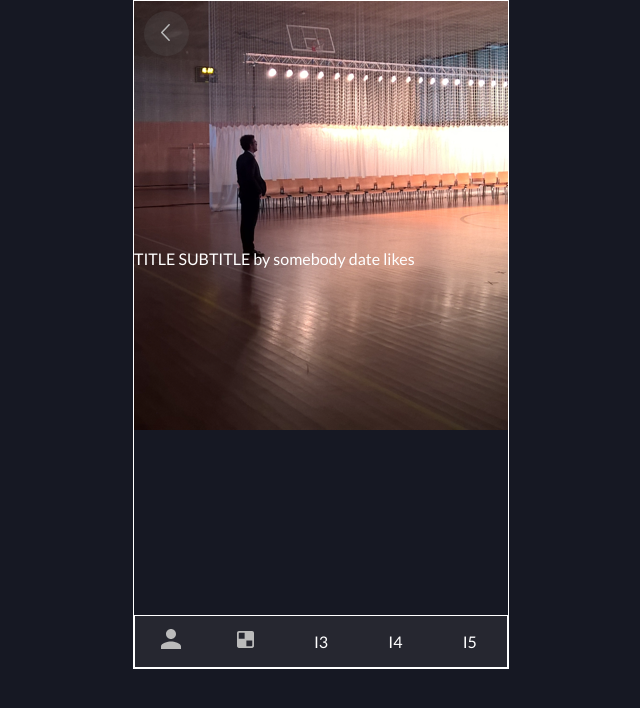
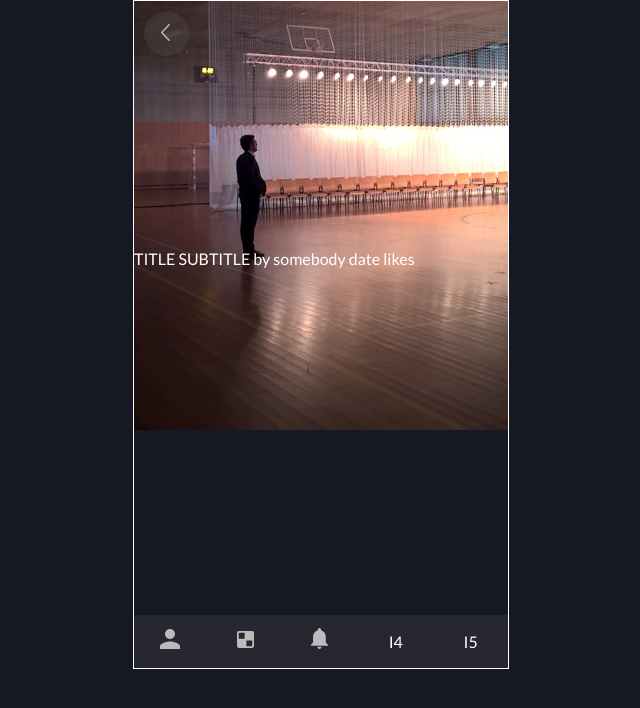
Before and after one commit to abbasnake/scandi, a Vue app in the folder client/: page /#/ in a window 1280 px wide. Shown: the top 708 px of the page, without its empty margins (319-959 px from the left). Built offline with nearby package versions, Linux system fonts and the light colour scheme.

Commit message:
added notifications button in navbar

```diff
--- /dev/null
+++ b/client/src/components/IconNotifications.vue
@@ -0,0 +1,19 @@
+<template>
+  <svg class="icon-notifications">
+    <path d="M11.58 18.85L11.58 18.85M11.58 18.85L7.32 18.85C7.32 20.03 8.27 21 9.45 21C10.62 21 11.58 20.03 11.58 18.85M9.45 0C8.57 0 7.86 0.72 7.86 1.62L7.86 2.35C4.8 3.08 3.07 5.84 3.07 9.15L3.07 14.54L0.94 16.69L0.94 17.77L17.96 17.77L17.96 16.69L15.84 14.54L15.84 9.15C15.84 5.85 14.09 3.08 11.05 2.35L11.05 1.62C11.05 0.72 10.33 0 9.45 0" />
+  </svg>
+</template>
+
+<script>
+export default {
+  name: 'IconNotifications'
+}
+</script>
+
+<style lang="scss" scoped>
+.icon-notifications {
+  fill: #bbbbbb;
+  height: 24px;
+  width: 22px;
+}
+</style>
--- a/client/src/components/Navbar.vue
+++ b/client/src/components/Navbar.vue
@@ -6,7 +6,9 @@
     <button-default>
       <icon-statistics></icon-statistics>
     </button-default>
-    <button-default>I3</button-default>
+    <button-default>
+      <icon-notifications></icon-notifications>
+    </button-default>
     <button-default>I4</button-default>
     <button-default>I5</button-default>
   </nav>
@@ -16,20 +18,22 @@
 import Button from '@/components/Button'
 import IconProfile from '@/components/IconProfile'
 import IconStatistics from '@/components/IconStatistics'
+import IconNotifications from '@/components/IconNotifications'
 
 export default {
   name: 'Navbar',
   components: {
     'button-default': Button,
     'icon-profile': IconProfile,
-    'icon-statistics': IconStatistics
+    'icon-statistics': IconStatistics,
+    'icon-notifications': IconNotifications
   }
 }
 </script>
 
 <style lang="scss" scoped>
 .navbar {
-  border: 1px solid white;
+  // border: 1px solid white;
   display: grid;
   grid-template-columns: repeat(5, 1fr);
   height: 53px;
```
